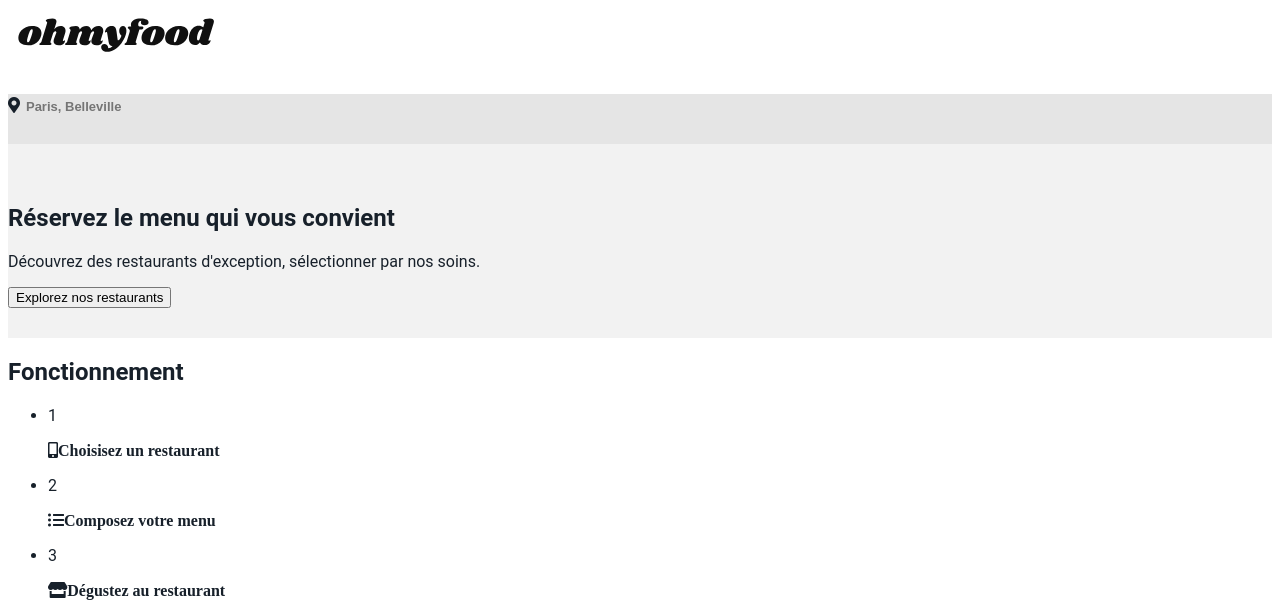
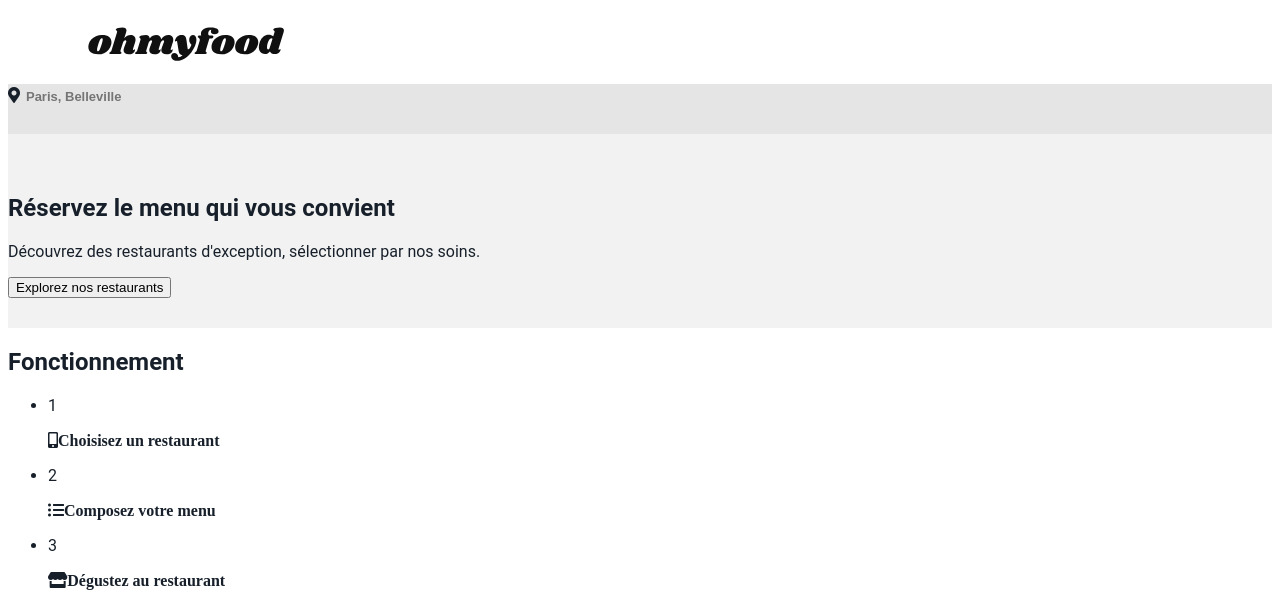
Before and after one commit to felicitembeykoumatey/-FeliciteMbeyKoumatey_3_02022021, a plain HTML site: page index.html in a window 1280 px wide. Shown: the top 607 px of the page. Drawn offline with Linux system fonts and the light colour scheme.

Commit message:
changes values padding in logo.

```diff
--- a/style.css
+++ b/style.css
@@ -45,7 +45,7 @@ form.search_form {
 
 .logo_ohmyfood {
   font-size: small;
-  padding: 0 0 26px 0;
+  padding: 9px 0 7px 70px;
   margin: 10px 10px 12px 10px;
   font-family: "Shrikhand";
 }
@@ -59,10 +59,12 @@ form.search_form {
 .title {
   font-family: "Shrikhand";
 }
-.restaurants{
+
+.restaurants {
   background-color: var(--gray);
   width: auto;
 }
+
 /*footer*/
 
 footer {
```
